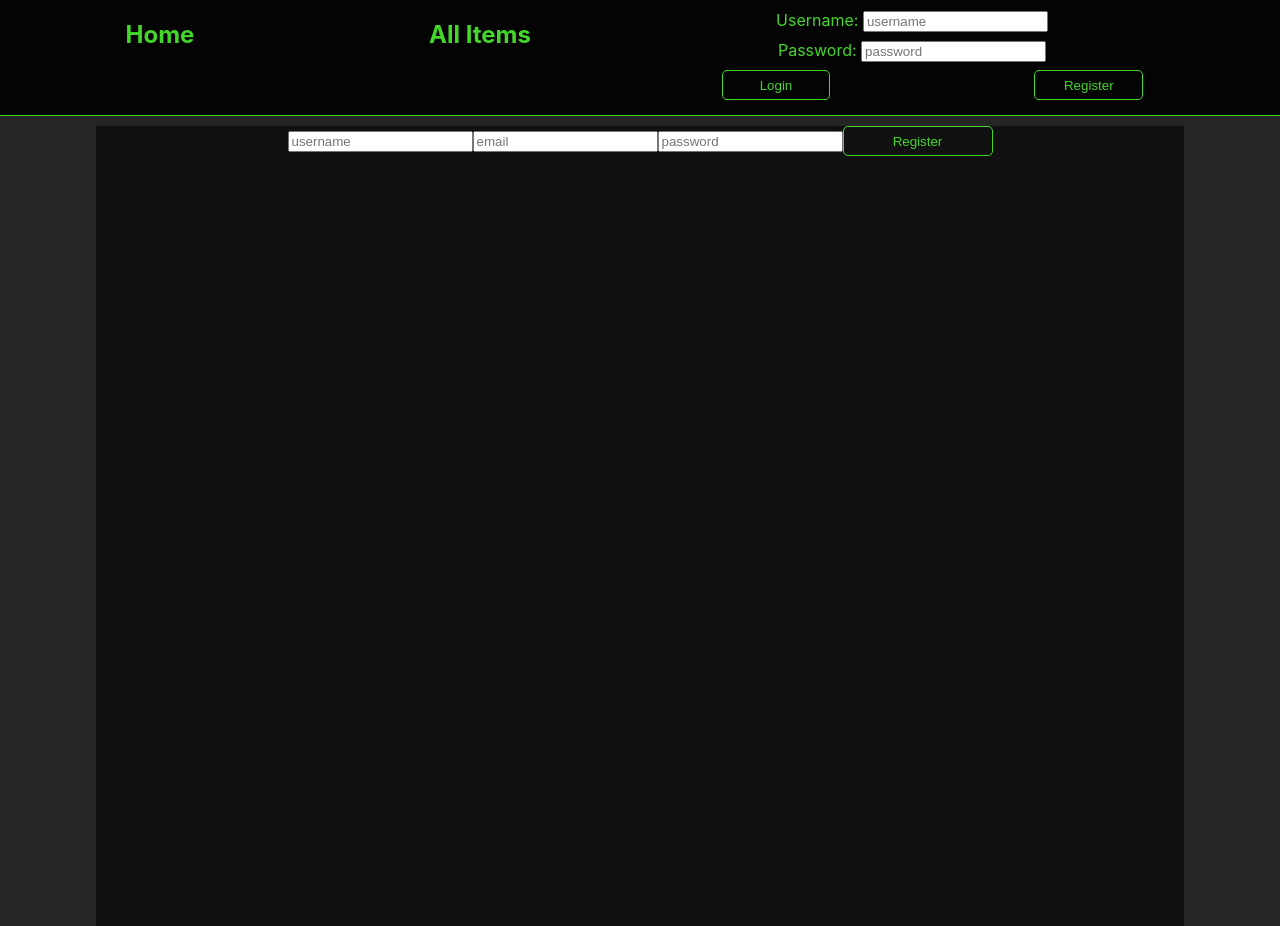
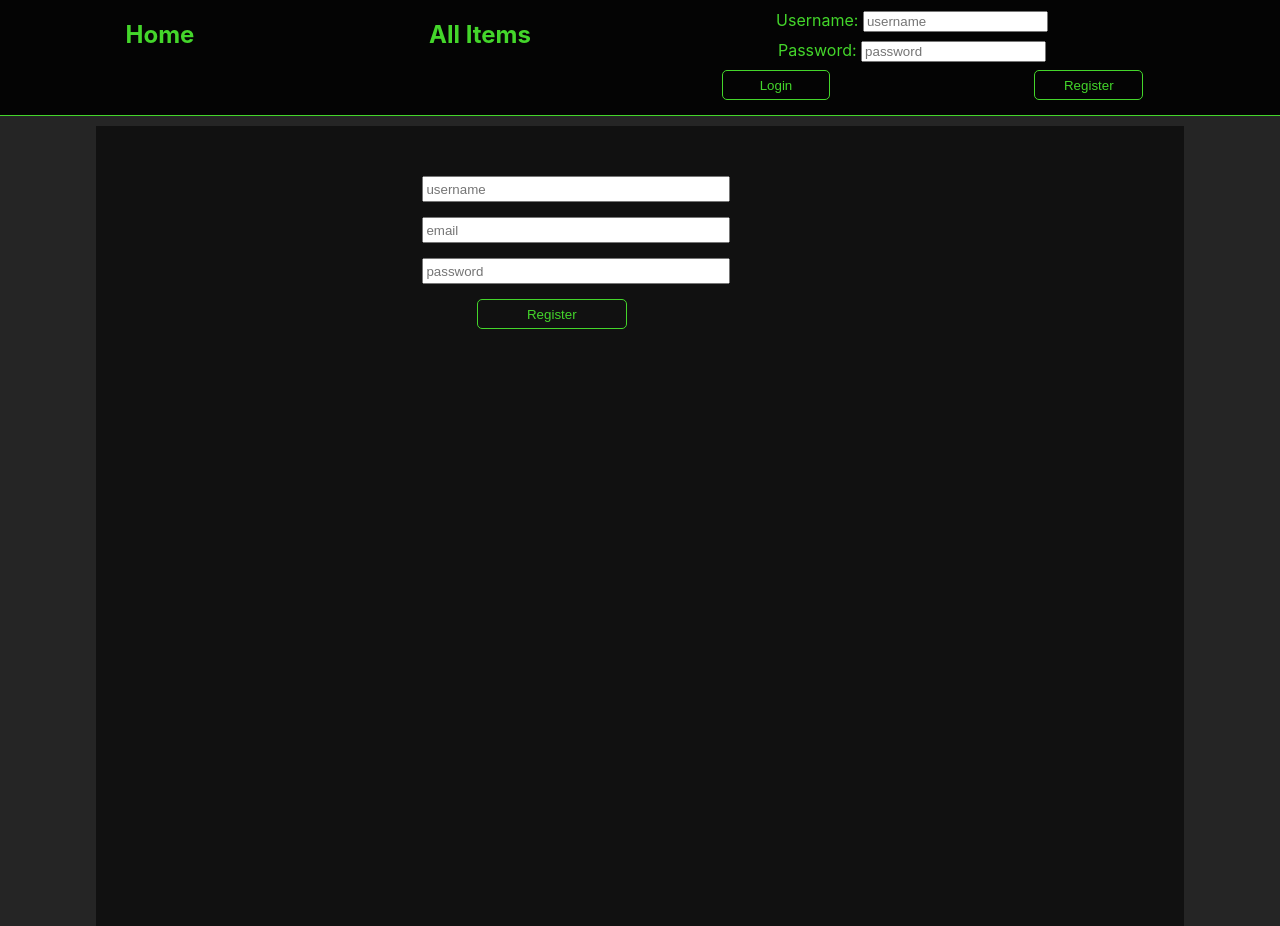
Before and after one commit to BennyZ3/BZ-CTA-Store, a React (Create React App) app in the folder front-end/: page /register in a window 1280 px wide. Built offline with nearby package versions, Linux system fonts and the light colour scheme; no server answers.

Commit message:
styling for registration

```diff
--- a/front-end/src/Components/Form.css
+++ b/front-end/src/Components/Form.css
@@ -14,3 +14,23 @@
 .productForm button {
   margin-left: 25px;
 }
+
+.registration {
+  padding-top: 50px;
+}
+
+.registrationForm {
+  display: grid;
+  grid-template-columns: 1fr;
+}
+
+.registrationForm input {
+  width: 300px;
+  height: 20px;
+  margin-left: 30%;
+  margin-bottom: 15px;
+}
+
+.registrationForm button {
+  margin-left: 35%;
+}
--- a/front-end/src/Components/RegistrationForm.js
+++ b/front-end/src/Components/RegistrationForm.js
@@ -26,7 +26,7 @@ const RegistrationForm = () => {
   };
 
   return (
-    <div>
+    <div className="registration">
       <form className="registrationForm" onSubmit={handleSubmit}>
         <input
           type="text"
```
